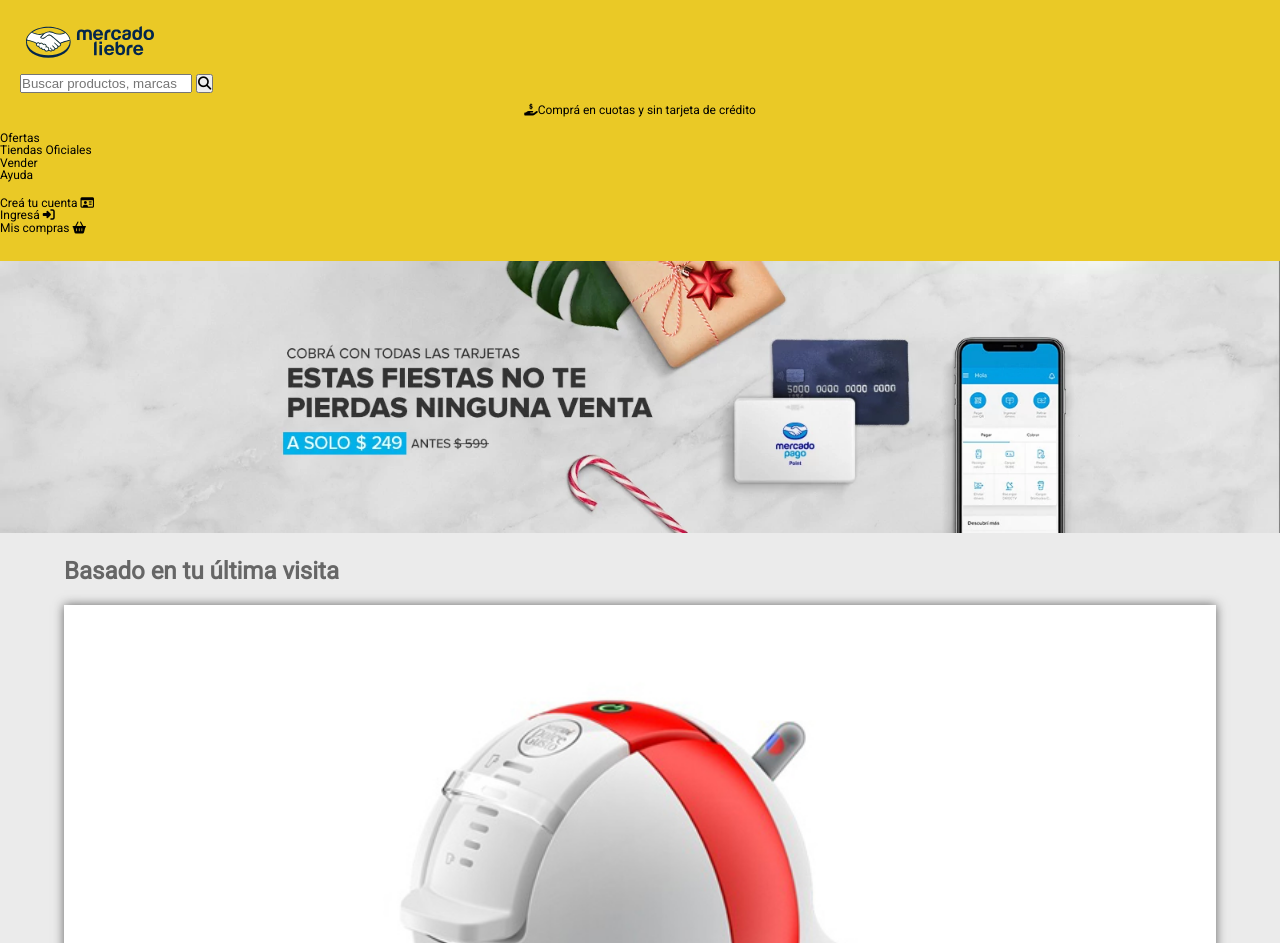
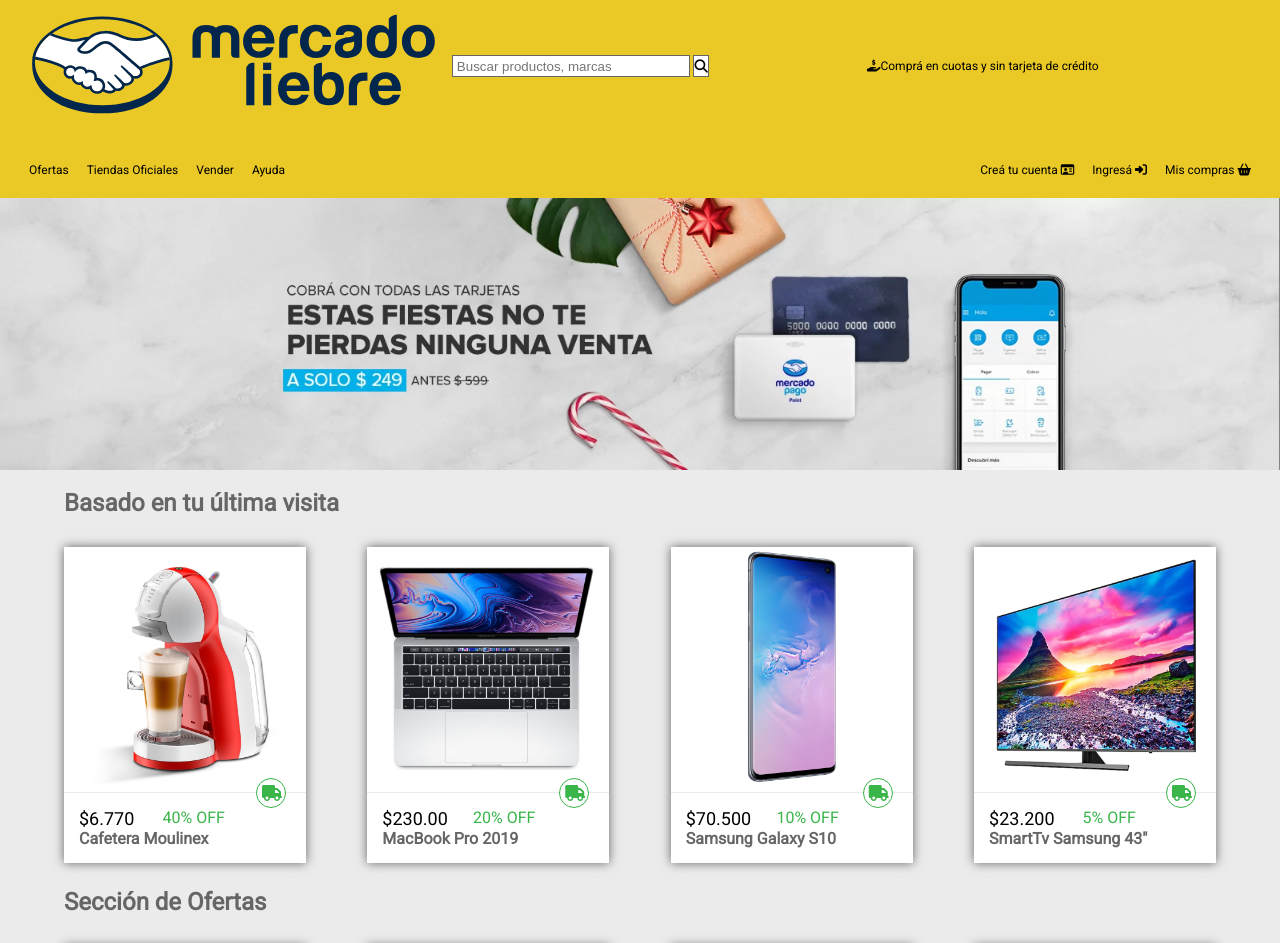
Before and after one commit to natts159/Mercado_Liebre, a website: page views/home.html in a window 1280 px wide. Shown: the top 943 px of the page. Drawn offline with Linux system fonts and the light colour scheme.

Commit message:
agrega posicionamiento avanzado

```diff
--- a/package.json
+++ b/package.json
@@ -18,6 +18,8 @@
   },
   "homepage": "https://github.com/natts159/Mercado_Liebre#readme",
   "dependencies": {
-    "express": "^4.17.1"
+    "express": "^4.17.1",
+    "g": "^2.0.1",
+    "nodemon": "^2.0.12"
   }
 }
--- a/public/css/header.css
+++ b/public/css/header.css
@@ -2,47 +2,59 @@
 
 header{
     background-color: var(--colorAmarillo);
-    padding-bottom: 17px;
+    padding: 20px 20px 15px 20px;
 }
 
+
+header .logo-search{
+    display: flex;
+    flex-wrap: wrap;
+    align-items: center;
+    justify-content: space-between;
+}
+
+
 /*imagen del logo */
-header .logo{
-    width: 130px;
-    margin-left: 25px;
-    padding-top: 25px;
-    margin-bottom: 10px;
+header .logo-search .logo{
+    width: 48%;
 }
 
 
 /* barra de busqueda e icono de lupa */
-header .search{
-    margin-left: 20px;
+header .logo-search .search{
+    width: 48%;
+    position: relative;
 }
 
-header .search input{
-    width: 172px;
+header .logo-search .search input{
+    width: 106%;
+    border: none;
+    border-radius: 3.5px;
+    height: 30px;
+}
+
+header .logo-search .search button{
+    background-color: white;
+    border: 1px solid white;
+    color: var(--colorGrisOscuro);
+    position: absolute;
+    top: 6px;
+    right: -8px;
 }
 
 
 /* mensaje de pago */
 header .pago{
-    margin: 10px 0 10px;
+    width: 100%;
+    margin: 20px 0;
     text-align: center;
 }
 
 
-/*listas */
-header nav ul{
-    margin-bottom: 15px;
+/*lista de navegacion*/
+
+header nav{
     display: none;
-}
-
-header nav ul li{
-    margin-bottom: -6.5px;
-}
-
-header nav ul li i{
-    margin-left: 3px;
 }
 
 
@@ -59,11 +71,65 @@
 
 
 /*tablet*/
-@media(min-width:361px){
-    header nav ul{
-        display: block;
+@media(min-width:768px){
+
+    header{
+        background-color: var(--colorAmarillo);
+        padding: 20px 20px 15px 20px;
     }
 
+    header .logo-search{
+        padding-bottom: 5%;
+    }
+
+/* logo, barra de busqueda y pago*/
+    header .logo-search .logo{
+        width: 34%;
+        margin-left: 0px;
+    }
+    header .logo-search .search{
+        width: 33%;
+        position: unset;
+    }
+    header .pago{
+        width: 33%;
+        margin: 0px 0;
+    }
+
+    /*barra de busqueda*/
+    header .logo-search .search input{
+        width: 74%;
+        margin-left: 6%;
+        border: 0.5px solid var(--colorGrisOscuro) ;
+        border-radius: 0;
+        height: auto;
+    }
+
+    header .logo-search .search button{
+        border: 0.5px solid var(--colorGrisOscuro);
+        color: black;
+        position: unset;
+    }
+
+/*barra de navegacion*/
+    header nav{
+        display: flex;
+        justify-content: space-between;
+    }
+
+    header nav ul{
+        display: flex;
+    }
+
+    header nav ul li{
+        margin:0 9px;
+    }
+    header nav ul li i{
+        margin-left: 3px;
+    }
+
+
+    /*boton hamburguesa*/
     header div.burger-menu{
         display: none;
     }
@@ -71,5 +137,35 @@
 
 /* desktop*/
 @media(min-width:769px){
+    header{
+        background-color: var(--colorAmarillo);
+        padding: 11px 20px 20px;
+    }
+
+
+    header .logo-search{
+        padding-bottom: 3%;
+    }
+
+    /* logo, barra de busqueda y pago*/
+    header .logo-search .logo{
+        width: 33%;
+        margin-left: 9px;
+    }
+
+    /*barra de busqueda*/
+    header .logo-search .search input{
+        width: 58%;
+        margin-left: 3%;
+        height: 22px;
+    }
+
+    header .logo-search .search button{
+        height: 22px;
+    }
+
+    header .logo-search .pago p{
+        width: 264px;
+    }
 
 }
--- a/public/css/home.css
+++ b/public/css/home.css
@@ -1,19 +1,21 @@
-/*banner*/
-.home main .banner{
-    display: block;
-}
-
 .home main{
     margin: 0 auto;
     width: 90%;
 }
 
+.home main section{
+    display: flex;
+    flex-wrap: wrap;
+    justify-content: space-around;
+}
+
 
 /* basado en tu ultima visita */
-.home main h3{
+.home main section h3{
     font-size:24px;
-    margin: 20px 0;
+    margin: 20px 0 ;
     color: var(--colorGrisOscuro);
+    width: 100%;
 }
 
 
@@ -28,34 +30,52 @@
 .home main section article div.card-content{
     border-top: solid 1px var(--colorGrisClaro);
     padding: 15px;
+    position: relative;
 }
 
-
+/*icono del camion*/
 .home .card .card-content .icono-camion{
     color: var(--colorVerde);
     border: 1px solid var(--colorVerde);
     border-radius: 50%;
-    padding: 16px;
-    width: fit-content;
-    position: relative;
+    padding: 5px;
+    font-size: 16px;
+    width: 30px;
+    height: 30px;
+    background-color: #FFF;
+    display: block;
+    position: absolute;
+    right: 20px;
+    top: -15px;
 }
 
+/*
 .home .card .card-content .icono-camion i{
     position: absolute;
     top: 4px;
     left: 3px;
     font-size: 13px;
+}*/
+
+
+/* precio-descuento*/
+.home section article .card-content .precio-descuento{
+    display: flex;
+
 }
 
-/* precio y descuento*/
+/* precio*/
 .home main section article.card div.card-content p.precio{
     font-size: 18px;
+    flex-grow: 0.3;
 }
 
+
+/* descuento*/
 .home main section article.card div.card-content p.descuento{
     font-size: 16px;
     color: var(--colorVerde);
-
+    flex-grow: 0.7;
 }
 
 
@@ -68,17 +88,34 @@
 
 /*tablet*/
 @media(min-width:361px){
+    .home main section article.card{
+        box-shadow: 0px 0px 10px rgb(100, 100, 100 );
+        width: 42%;
+    }
+
+    .home main section h3{
+        margin: 15px 29px 30px;
+    }
+
     .home main section .card-content h4 {
         font-size: 16px;
         display: block;
     }
 
-    .home main section article.card{
-        box-shadow: 0px 0px 10px rgb(100, 100, 100 );
-    }
 }
 
 /* desktop*/
 @media(min-width:769px){
+    .home main section{
+        justify-content: space-between;
+    }
 
+    .home main section h3{
+        margin: 15px 0px 30px;
+    }
+
+    .home main section article.card{
+        box-shadow: 0px 0px 10px rgb(100, 100, 100 );
+        width: 21%;
+    }
 }
--- a/views/home.html
+++ b/views/home.html
@@ -12,18 +12,20 @@
 
 <body class="home">
     <header>
+        <div class="logo-search">
             <div class="logo">
                 <img src="/img/logo-mercado-liebre.svg" alt="logo">
             </div>
 
             <div class="search">
                 <form action="">
-                <input type="text" placeholder="Buscar productos, marcas">
+                    <input type="text" placeholder=" Buscar productos, marcas">
                     <button><i class="fas fa-search"></i></button>
                 </form>
             </div>
             <div class="pago">
                 <p><i class="fas fa-hand-holding-usd"></i>Comprá en cuotas y sin tarjeta de crédito</p>
+            </div>
         </div>
         <nav>
             <ul>
@@ -52,7 +54,7 @@
                     <div class="icono-camion">
                         <i class="fas fa-truck"></i>
                     </div>
-                    <div>
+                    <div class="precio-descuento">
                         <p class="precio">$6.770</p>
                         <p class="descuento">40% OFF</p>
                     </div>
@@ -65,7 +67,7 @@
                     <div class="icono-camion">
                         <i class="fas fa-truck"></i>
                     </div>
-                    <div>
+                    <div class="precio-descuento">
                         <p class="precio">$230.00</p>
                         <p class="descuento">20% OFF</p>
                     </div>
@@ -78,7 +80,7 @@
                     <div class="icono-camion">
                         <i class="fas fa-truck"></i>
                     </div>
-                    <div>
+                    <div class="precio-descuento">
                         <p class="precio">$70.500</p>
                         <p class="descuento">10% OFF</p>
                     </div>
@@ -91,7 +93,7 @@
                     <div class="icono-camion">
                         <i class="fas fa-truck"></i>
                     </div>
-                    <div>
+                    <div class="precio-descuento">
                         <p class="precio">$23.200</p>
                         <p class="descuento">5% OFF</p>
                     </div>
@@ -107,7 +109,7 @@
                     <div class="icono-camion">
                         <i class="fas fa-truck"></i>
                     </div>
-                    <div>
+                    <div class="precio-descuento">
                         <p class="precio">$6.770</p>
                         <p class="descuento">40% OFF</p>
                     </div>
@@ -120,7 +122,7 @@
                     <div class="icono-camion">
                         <i class="fas fa-truck"></i>
                     </div>
-                    <div>
+                    <div class="precio-descuento">
                         <p class="precio">$230.00</p>
                         <p class="descuento">20% OFF</p>
                     </div>
@@ -133,7 +135,7 @@
                     <div class="icono-camion">
                         <i class="fas fa-truck"></i>
                     </div>
-                    <div>
+                    <div class="precio-descuento">
                         <p class="precio">$70.500</p>
                         <p class="descuento">10% OFF</p>
                     </div>
@@ -146,7 +148,7 @@
                     <div class="icono-camion">
                         <i class="fas fa-truck"></i>
                     </div>
-                    <div>
+                    <div class="precio-descuento">
                         <p class="precio">$23.200</p>
                         <p class="descuento">5% OFF</p>
                     </div>
```
Also changed, not shown: 1 other file. Lines whose indentation alone changed are shown as unchanged.
